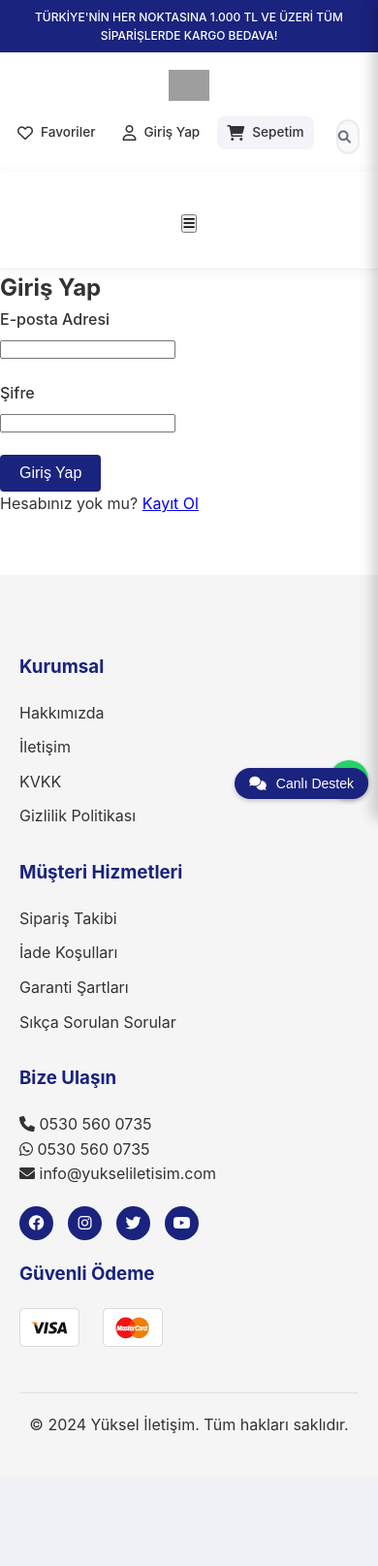
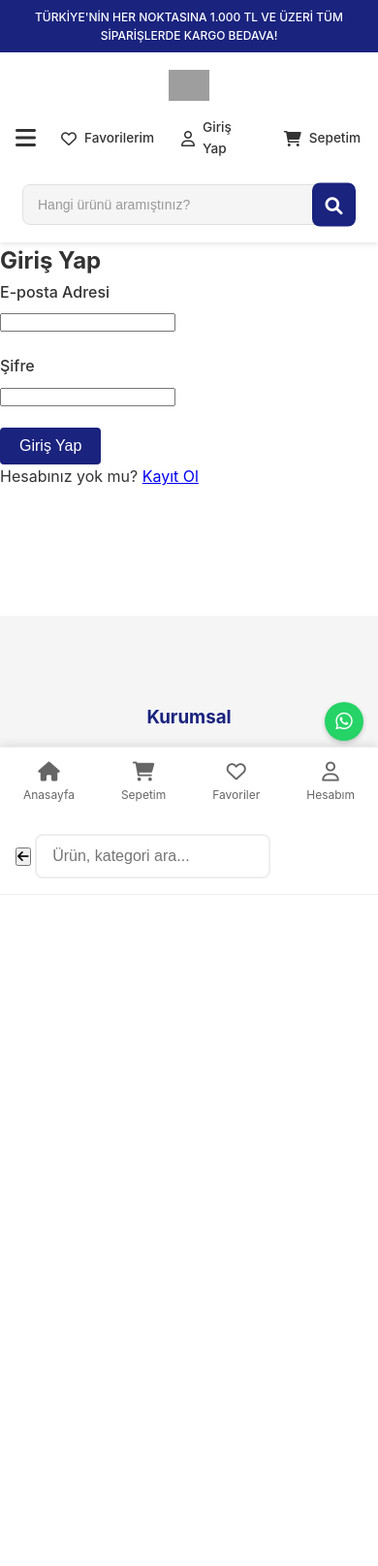
Before and after one commit to furkandetseli/yukseliletisim, a Flask app: a page that uses backend/templates/base.html in a window 390 px wide. Shown: the whole page at 97% size. Before the commit the page ends 1478 px from the top, so only its background shows below. Run offline with Flask 3, Linux system fonts and the light colour scheme; some libraries are stand-ins or nearby versions; grey boxes are pictures that could not be loaded.

Commit message:
mobile tasarım için güncellemeler

```diff
--- a/backend/static/css/responsive.css
+++ b/backend/static/css/responsive.css
@@ -0,0 +1,348 @@
+/* Mobil için varsayılan stiller */
+.mobile-menu-button {
+    display: none;
+}
+
+.mobile-search {
+    display: none;
+}
+
+/* 768px altındaki cihazlar için mobil stiller */
+@media (max-width: 768px) {
+    /* Header düzenlemeleri */
+    .top-bar {
+        display: none;
+    }
+
+    /* Main header düzenlemeleri */
+    .main-header {
+        position: sticky;
+        top: 0;
+        z-index: 990;
+        background: white;
+        box-shadow: 0 2px 5px rgba(0,0,0,0.1);
+    }
+
+    .header-container {
+        padding: 10px 15px;
+    }
+
+    .logo img {
+        height: 40px;
+    }
+
+    /* Mobil menü butonu */
+    .mobile-menu-button {
+        display: block;
+        background: none;
+        border: none;
+        font-size: 24px;
+        padding: 8px;
+        color: #333;
+        cursor: pointer;
+    }
+
+    /* Masaüstü nav gizleme */
+    .main-nav {
+        display: none;
+    }
+
+    /* Mobil arama alanı */
+    .search-form {
+        display: flex;
+        gap: 10px;
+        width: 100%;
+    }
+
+    .search-input {
+        flex: 1;
+        padding: 12px 15px;
+        border: 1px solid #e0e0e0;
+        border-radius: 8px;
+        font-size: 14px;
+        color: #333;
+        background: #f5f5f5;
+    }
+
+    .search-input::placeholder {
+        color: #999;
+    }
+
+    .search-input:focus {
+        outline: none;
+        border-color: #1a237e;
+        background: white;
+    }
+
+    .search-button {
+        width: 45px;
+        height: 45px;
+        background: #1a237e;
+        color: white;
+        border: none;
+        border-radius: 8px;
+        display: flex;
+        align-items: center;
+        justify-content: center;
+        cursor: pointer;
+        transition: all 0.3s ease;
+    }
+
+    .search-button:hover {
+        background: #151b60;
+        transform: translateY(-1px);
+    }
+
+    .search-button:active {
+        transform: translateY(1px);
+    }
+
+    .search-button i {
+        font-size: 18px;
+    }
+
+
+    /* Mobil menü */
+    .mobile-menu {
+        position: fixed;
+        top: 0;
+        left: -100%;
+        width: 80%;
+        max-width: 300px;
+        height: 100vh;
+        background: #fff;
+        z-index: 1000;
+        transition: left 0.3s ease;
+        box-shadow: 2px 0 5px rgba(0,0,0,0.1);
+        overflow-y: auto;
+    }
+
+    .mobile-menu.active {
+        left: 0;
+    }
+
+    .mobile-menu-header {
+        display: flex;
+        justify-content: space-between;
+        align-items: center;
+        padding: 15px;
+        background: #1a237e;
+        color: white;
+    }
+
+    .mobile-menu-content {
+        padding: 15px;
+    }
+
+    /* Mobil menü liste öğeleri */
+    .mobile-nav-item {
+        border-bottom: 1px solid #eee;
+    }
+
+    .mobile-nav-header {
+        display: flex;
+        justify-content: space-between;
+        align-items: center;
+        padding: 12px 15px;
+    }
+
+    .mobile-nav-header a {
+        color: #333;
+        text-decoration: none;
+        font-size: 15px;
+        flex: 1;
+    }
+
+    .mobile-submenu {
+        display: none;
+        background: #f8f9fa;
+        padding-left: 15px;
+    }
+
+    .mobile-submenu.active {
+        display: block;
+    }
+
+    .mobile-submenu a {
+        display: block;
+        padding: 12px 15px;
+        color: #666;
+        text-decoration: none;
+        border-bottom: 1px solid #eee;
+    }
+
+    /* Bottom Navigation */
+    .bottom-nav {
+        position: fixed;
+        bottom: 0;
+        left: 0;
+        width: 100%;
+        background: white;
+        padding: 10px 0;
+        border-top: 1px solid #eee;
+        box-shadow: 0 -2px 10px rgba(0,0,0,0.1);
+        z-index: 1000;
+        display: flex;
+        justify-content: space-around;
+        align-items: center;
+    }
+
+    .bottom-nav-item {
+        color: #666;
+        text-decoration: none;
+        display: flex;
+        flex-direction: column;
+        align-items: center;
+        gap: 4px;
+        padding: 5px 0;
+        position: relative;
+    }
+
+    .bottom-nav-item i {
+        font-size: 20px;
+    }
+
+    .bottom-nav-item span {
+        font-size: 12px;
+    }
+
+    /* Bottom nav rozet (badge) */
+    .bottom-nav-badge {
+        position: absolute;
+        top: -5px;
+        right: -5px;
+        background: #e31837;
+        color: white;
+        font-size: 10px;
+        min-width: 18px;
+        height: 18px;
+        border-radius: 9px;
+        display: flex;
+        align-items: center;
+        justify-content: center;
+        padding: 0 5px;
+    }
+    /* Mobil arama alanı */
+    .mobile-search {
+        position: fixed;
+        top: 0;
+        left: 0;
+        right: 0;
+        bottom: 0;
+        background: white;
+        z-index: 2000;
+        transform: translateY(100%);
+        transition: transform 0.3s ease;
+        display: block;
+    }
+
+    .mobile-search.active {
+        transform: translateY(0);
+    }
+
+    .mobile-search-header {
+        padding: 16px;
+        border-bottom: 1px solid #eee;
+    }
+
+    .mobile-search-form {
+        display: flex;
+        gap: 10px;
+        margin-top: 10px;
+    }
+
+    .mobile-search-input {
+        flex: 1;
+        padding: 12px 16px;
+        border: 2px solid #eee;
+        border-radius: 8px;
+        font-size: 16px;
+    }
+
+    .mobile-search-button {
+        padding: 0 20px;
+        background: #1a237e;
+        color: white;
+        border: none;
+        border-radius: 8px;
+    }
+
+    .mobile-search-content {
+        padding: 20px 16px;
+    }
+
+    /* Popüler aramalar bölümü */
+    .popular-searches h4 {
+        margin-bottom: 12px;
+        color: #333;
+        font-size: 16px;
+    }
+
+    .search-tags {
+        display: flex;
+        flex-wrap: wrap;
+        gap: 8px;
+    }
+
+    .search-tags a {
+        background: #f5f5f5;
+        padding: 8px 16px;
+        border-radius: 20px;
+        color: #333;
+        text-decoration: none;
+        font-size: 14px;
+    }
+
+    /* Ana içerik düzenlemeleri */
+    main {
+        padding-bottom: 70px;
+    }
+
+    .container {
+        padding: 10px;
+    }
+
+    /* Ürün grid düzenlemeleri */
+    .product-grid {
+        grid-template-columns: repeat(2, 1fr);
+        gap: 10px;
+    }
+
+    .product-card {
+        margin-bottom: 15px;
+    }
+
+    /* Footer düzenlemeleri */
+    .footer-content {
+        grid-template-columns: 1fr;
+        gap: 30px;
+        padding: 20px;
+    }
+
+    .footer-section {
+        text-align: center;
+    }
+
+    .social-media {
+        justify-content: center;
+    }
+
+    /* Float butonlar için düzenleme */
+    .whatsapp-float {
+        bottom: 80px;
+        right: 15px;
+    }
+
+    .live-chat-float {
+        display: none;
+    }
+}
+
+/* Tablet ve masaüstü için gizlenecek elementler */
+@media (min-width: 769px) {
+    .bottom-nav,
+    .mobile-menu-button,
+    .mobile-search {
+        display: none;
+    }
+}
--- a/backend/static/js/main.js
+++ b/backend/static/js/main.js
@@ -1,14 +1,57 @@
 document.addEventListener('DOMContentLoaded', function() {
     const menuToggle = document.getElementById('menuToggle');
-    const mobileMenu = document.getElementById('mobileMenu');
     const closeMenu = document.querySelector('.close-menu');
     const toggleButtons = document.querySelectorAll('.toggle-submenu');
-
+    const mobileMenuButton = document.getElementById('mobileMenuButton');
+    const mobileMenu = document.getElementById('mobileMenu');
     // Overlay oluştur
     const overlay = document.createElement('div');
     overlay.className = 'menu-overlay';
     document.body.appendChild(overlay);
+    // Menü açma/kapama
+    mobileMenuButton.addEventListener('click', function() {
+        mobileMenu.classList.add('active');
+        document.body.style.overflow = 'hidden';
+    });
 
+    closeMenu.addEventListener('click', function() {
+        mobileMenu.classList.remove('active');
+        document.body.style.overflow = '';
+    });
+
+    // Arama açma/kapama
+    searchToggle.addEventListener('click', function() {
+        mobileSearch.classList.add('active');
+        document.body.style.overflow = 'hidden';
+    });
+
+    closeSearch.addEventListener('click', function() {
+        mobileSearch.classList.remove('active');
+        document.body.style.overflow = '';
+    });
+
+    // Alt kategorileri açma/kapama
+    toggleButtons.forEach(button => {
+        button.addEventListener('click', function() {
+            const submenu = this.closest('.mobile-nav-item').querySelector('.mobile-submenu');
+            submenu.classList.toggle('active');
+
+            // İkon değiştirme
+            const icon = this.querySelector('i');
+            icon.classList.toggle('fa-plus');
+            icon.classList.toggle('fa-minus');
+        });
+    });
+
+    // Sayfa dışına tıklandığında menüyü kapat
+    document.addEventListener('click', function(e) {
+        if (mobileMenu.classList.contains('active') &&
+            !mobileMenu.contains(e.target) &&
+            !mobileMenuButton.contains(e.target)) {
+            mobileMenu.classList.remove('active');
+            document.body.style.overflow = '';
+        }
+    });
     menuToggle.addEventListener('click', function() {
         mobileMenu.classList.add('active');
         overlay.classList.add('active');
--- a/backend/templates/base.html
+++ b/backend/templates/base.html
@@ -11,6 +11,8 @@
     <link rel="stylesheet" href="{{ url_for('static', filename='css/main.css') }}">
     <link rel="stylesheet" href="{{ url_for('static', filename='css/product.css') }}">
     <link rel="stylesheet" href="{{ url_for('static', filename='css/cart.css') }}">
+    <link rel="stylesheet" href="{{ url_for('static', filename='css/responsive.css') }}">
+
     {% block extra_css %}{% endblock %}
 </head>
 <body>
@@ -77,13 +79,17 @@
 
             <!-- Kullanıcı Menüsü -->
             <div class="user-menu">
-                <a href="{{ url_for('index') }}" class="menu-item">
+                <!-- Mobil Menü Butonu -->
+                <button class="mobile-menu-button" id="mobileMenuButton">
+                    <i class="fas fa-bars"></i>
+                </button>
+
+                <a href="#" class="menu-item">
                     <i class="far fa-heart"></i>
-                    <span>Favoriler</span>
+                    <span>Favorilerim</span>
                 </a>
-
                 {% if current_user.is_authenticated %}
-                <a href="{{ url_for('index') }}" class="menu-item">
+                    <a href="#" class="menu-item">
                         <i class="far fa-user"></i>
                         <span>Hesabım</span>
                     </a>
@@ -93,12 +99,11 @@
                         <span>Giriş Yap</span>
                     </a>
                 {% endif %}
-
-                <a href="{{ url_for('cart') }}" class="menu-item cart">
+                <a href="{{ url_for('cart') }}" class="menu-item">
                     <i class="fas fa-shopping-cart"></i>
                     <span>Sepetim</span>
                     {% if cart_count and cart_count > 0 %}
-                    <span class="cart-count">{{ cart_count }}</span>
+                        <div class="cart-count">{{ cart_count }}</div>
                     {% endif %}
                 </a>
             </div>
@@ -111,13 +116,6 @@
     <nav class="main-nav">
         <div class="container">
             <div class="nav-wrapper">
-                <!-- Mobil Menu Butonu -->
-                <div class="mobile-nav-toggle">
-                    <button id="menuToggle">
-                        <i class="fas fa-bars"></i>
-                    </button>
-                </div>
-
                 <!-- Ana Menu -->
                 <ul class="nav-list">
                     {% for category in categories %}
@@ -243,37 +195,89 @@
                         {% endif %}
                     </div>
                     {% if category.children.count() > 0 %}
-                    <ul class="mobile-submenu">
+                    <div class="mobile-submenu">
                         {% for subcategory in category.children %}
-                        <li>
-                            <div class="submenu-header">
                         <a href="{{ url_for('category_products', category_name=subcategory.name) }}">
                             {{ subcategory.name }}
                         </a>
-                                {% if subcategory.children.count() > 0 %}
-                                <button class="toggle-submenu">
-                                    <i class="fas fa-plus"></i>
-                                </button>
+                        {% endfor %}
+                    </div>
                     {% endif %}
                 </div>
-                            {% if subcategory.children.count() > 0 %}
-                            <ul class="mobile-submenu-l2">
-                                {% for sub_sub in subcategory.children %}
-                                <li>
-                                    <a href="{{ url_for('category_products', category_name=sub_sub.name) }}">
-                                        {{ sub_sub.name }}
+                {% endfor %}
+            </nav>
+        </div>
+    </div>
+
+    <!-- Mobil Arama -->
+    <div class="mobile-search" id="mobileSearch">
+        <div class="mobile-search-header">
+            <button class="close-search">
+                <i class="fas fa-arrow-left"></i>
+            </button>
+            <form action="{{ url_for('search') }}" method="GET" class="mobile-search-form">
+                <input type="text"
+                    name="q"
+                    class="mobile-search-input"
+                    placeholder="Ne aramıştınız? (örn. iPhone 13 kılıf, AirPods...)">
+                <button type="submit" class="mobile-search-button">
+                    <i class="fas fa-search"></i>
+                </button>
+            </form>
+        </div>
+        <div class="mobile-search-content">
+            <div class="popular-searches">
+                <h4>Popüler Aramalar</h4>
+                <div class="search-tags">
+                    <a href="#">iPhone 13 Kılıf</a>
+                    <a href="#">AirPods</a>
+                    <a href="#">Samsung Şarj Aleti</a>
+                    <a href="#">Powerbank</a>
+                </div>
+            </div>
+        </div>
+    </div>
+
+    <!-- Bottom Navigation -->
+    <nav class="bottom-nav">
+        <a href="#" class="bottom-nav-item" id="searchToggle">
+            <div class="bottom-search-bar">
+                <i class="fas fa-search"></i>
+                <span>Ne aramıştınız?</span>
+            </div>
         </a>
-                                </li>
-                                {% endfor %}
-                            </ul>
+    </nav>
+
+    <!-- Bottom Navigation -->
+    <nav class="bottom-nav">
+        <a href="{{ url_for('index') }}" class="bottom-nav-item">
+            <i class="fas fa-home"></i>
+            <span>Anasayfa</span>
+        </a>
+        <a href="{{ url_for('cart') }}" class="bottom-nav-item">
+            <i class="fas fa-shopping-cart"></i>
+            <span>Sepetim</span>
+            {% if cart_count and cart_count > 0 %}
+                <span class="bottom-nav-badge">{{ cart_count }}</span>
             {% endif %}
-                        </li>
-                        {% endfor %}
-                    </ul>
-                    {% endif %}
-                </li>
-                {% endfor %}
-            </ul>
+        </a>
+        <a href="#" class="bottom-nav-item">
+            <i class="far fa-heart"></i>
+            <span>Favoriler</span>
+        </a>
+        <a href="{{ url_for('login') }}" class="bottom-nav-item">
+            <i class="far fa-user"></i>
+            <span>Hesabım</span>
+        </a>
+    </nav>
+
+    <!-- Mobil Arama -->
+    <div class="mobile-search" id="mobileSearch">
+        <div class="mobile-search-header">
+            <button class="close-search">
+                <i class="fas fa-arrow-left"></i>
+            </button>
+            <input type="text" class="mobile-search-input" placeholder="Ürün, kategori ara...">
         </div>
     </div>
     <!-- Ana İçerik -->
```
Also changed, not shown: other parts of backend/templates/base.html (+13 -59 lines), backend/routes/admin.py (+75 -23 lines), backend/database/database.sqlite. Lines whose indentation alone changed are shown as unchanged.
